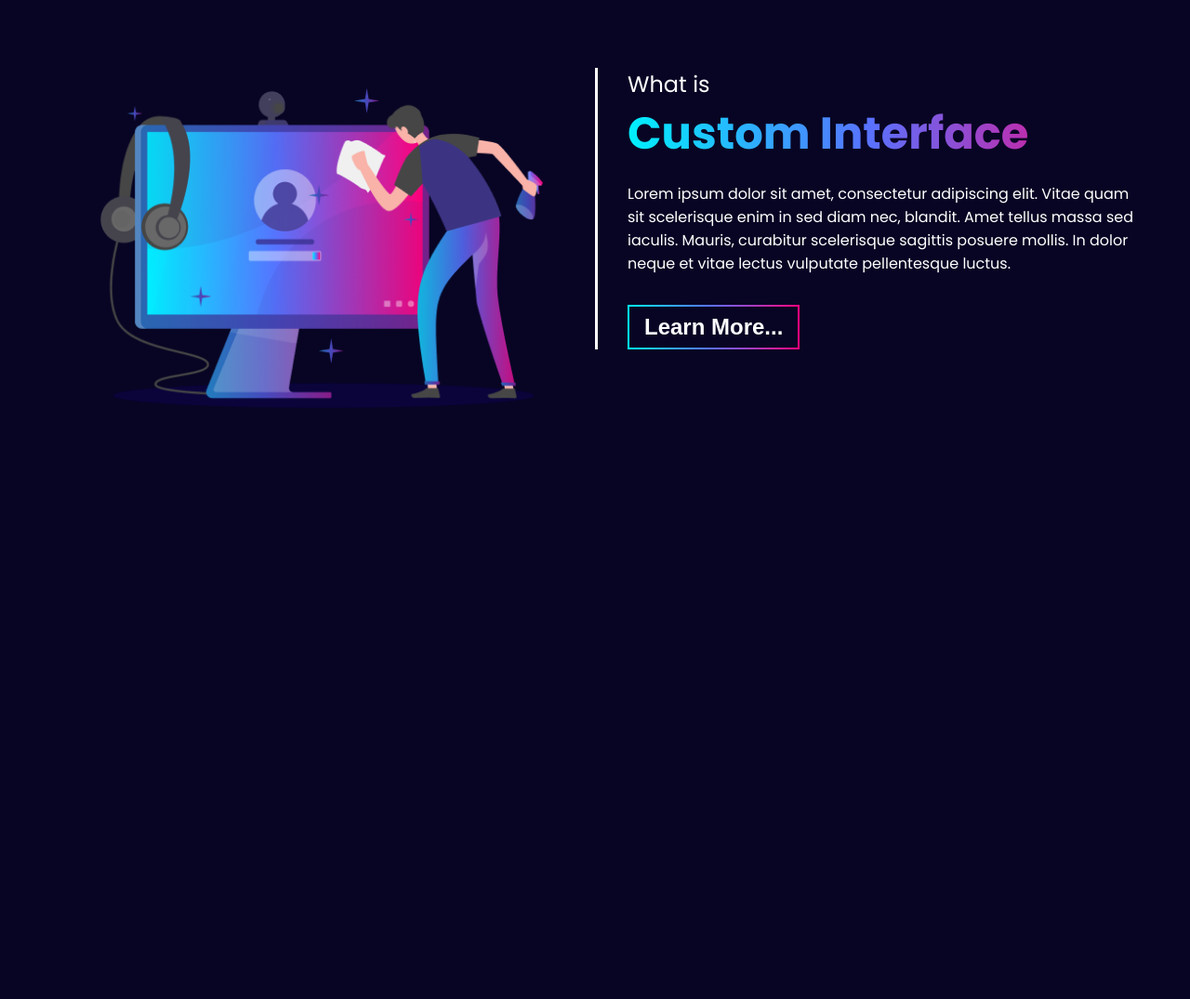
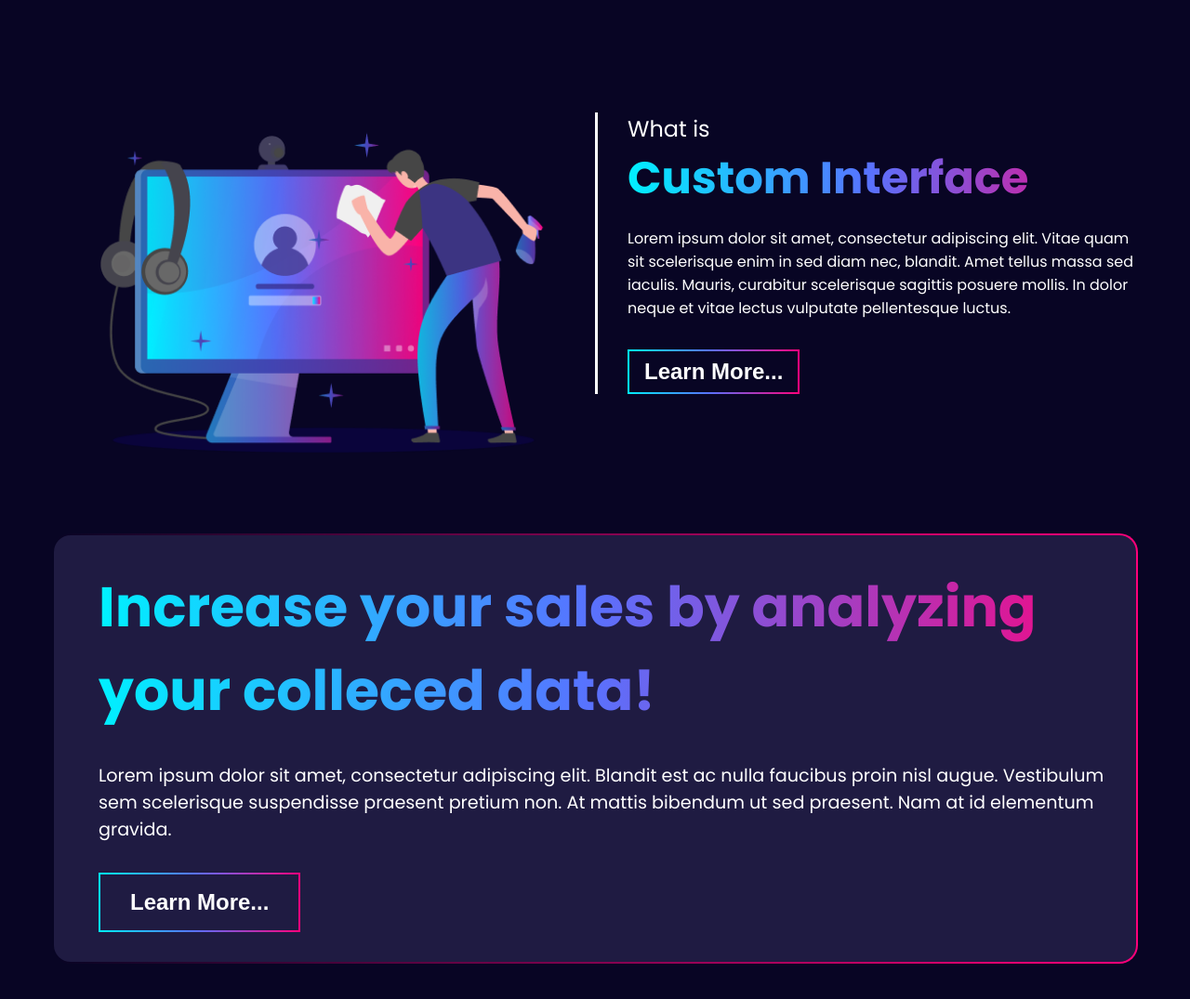
Before and after one commit to homoki-denis/Markai-Landing-Page, a plain HTML site: page index.html in a window 1280 px wide. Shown: the part 3695-4770 px from the top of the page at 93% size. Before the commit the page ends 4189 px from the top, so only its background shows below. Drawn offline with Linux system fonts and the light colour scheme.

Commit message:
added sales section

```diff
--- a/index.html
+++ b/index.html
@@ -306,5 +306,24 @@
         </div>
       </div>
     </section>
+
+    <div class="sales-section content-container">
+      <div class="sales-container">
+        <div class="sales-title">
+          <h2>Increase your sales by analyzing your colleced data!</h2>
+        </div>
+        <div class="sales-subtitle">
+          <p>
+            Lorem ipsum dolor sit amet, consectetur adipiscing elit. Blandit est
+            ac nulla faucibus proin nisl augue. Vestibulum sem scelerisque
+            suspendisse praesent pretium non. At mattis bibendum ut sed
+            praesent. Nam at id elementum gravida.
+          </p>
+        </div>
+        <div class="sales-button">
+          <button class="primary-button">Learn More...</button>
+        </div>
+      </div>
+    </div>
   </body>
 </html>
--- a/styles.css
+++ b/styles.css
@@ -282,6 +282,7 @@ button {
 
 .offers-second-col {
   flex-direction: row-reverse;
+  margin-top: 3rem;
 }
 
 .first-left-col,
@@ -327,6 +328,60 @@ button {
   font-size: 1.5rem;
   font-weight: 700;
   margin-top: 1rem;
+}
+
+/* /////////////////////////// Sales Section //////////////////// */
+
+.sales-section {
+  color: #fff;
+  margin: 5rem auto;
+  width: 100%;
+}
+
+.sales-container {
+  background: linear-gradient(
+    90deg,
+    rgba(0, 240, 255, 0.21) 0%,
+    rgba(255, 0, 122, 0) 100%
+  );
+  border: 2px solid transparent;
+  background-image: linear-gradient(#1f1b42, #1f1b42),
+    linear-gradient(to right, #00eeff00, #ff007a);
+  border-radius: 20px;
+  background-origin: border-box;
+  background-clip: content-box, border-box;
+  display: flex;
+  flex-direction: column;
+  justify-content: center;
+}
+
+.sales-title {
+  font-size: 2.5rem;
+  background: linear-gradient(90deg, #00f0ff 0%, #5773ff 46.87%, #ff007a 100%);
+  -webkit-background-clip: text;
+  -webkit-text-fill-color: transparent;
+  padding-top: 2rem;
+}
+
+.sales-subtitle {
+  font-size: 1.2rem;
+  padding: 2rem 0;
+}
+
+.sales-button {
+  padding-bottom: 2rem;
+}
+
+.sales-button button {
+  padding: 1rem 2rem;
+  font-size: 1.5rem;
+  font-weight: 700;
+}
+
+.sales-title,
+.sales-subtitle,
+.sales-button {
+  margin: 0 0 0 3rem;
 }
 
 /* ////////////// Media queries //////////////////////////////// */
@@ -393,7 +448,6 @@ button {
     justify-content: center;
     align-items: center;
     margin: 2rem auto;
-    text-align: center;
   }
 
   .features-title {
@@ -409,7 +463,6 @@ button {
     flex-direction: column;
     align-items: center;
     justify-content: center;
-    text-align: center;
   }
 
   .first-left-col,
@@ -417,12 +470,26 @@ button {
   .second-left-col,
   .second-right-col {
     width: 100%;
-    margin: 2rem 0;
+    margin: 1rem 0;
   }
 
   .first-left-col,
   .second-left-col {
     border-left: none;
+    padding: 0;
+  }
+  .sales-title {
+    font-size: 1.5rem;
+  }
+  .sales-container {
+    align-items: center;
+    justify-content: center;
+    text-align: center;
+  }
+  .sales-title,
+  .sales-subtitle,
+  .sales-button {
+    margin: 0 1rem;
   }
 }
 @media screen and (max-width: 583px) {
@@ -433,6 +500,12 @@ button {
   .offers-first-title,
   .offers-second-title {
     font-size: 1.5rem;
+  }
+  .sales-title {
+    font-size: 1rem;
+  }
+  .sales-subtitle {
+    font-size: 1rem;
   }
 }
 
```
